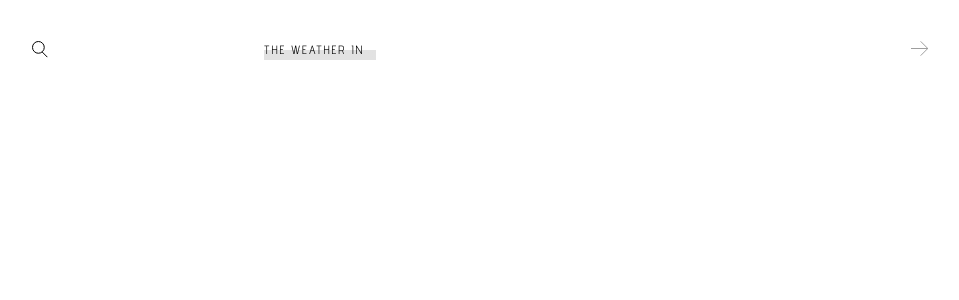
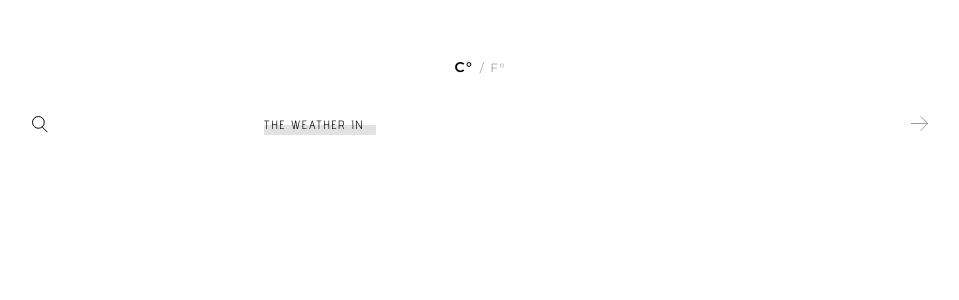
Before and after one commit to sonickonic/weather-app, a React (Create React App) app: page / in a window 1280 px wide. Shown: the top 300 px of the page, without its empty margins (160-1119 px from the left). Built offline with nearby package versions, Linux system fonts and the light colour scheme; the HTML template or start-up script is replaced by a standard one.

Commit message:
Add UnitToggle component

```diff
--- a/src/App.js
+++ b/src/App.js
@@ -1,16 +1,19 @@
 import React, { useState } from "react";
 import Card from "./Card";
 import Input from "./Input";
+import UnitToggle from "./UnitToggle";
+import "./App.scss";
 
 function App() {
   const [inputValue, setInputValue] = useState("");
   const [weather, setWeather] = useState();
+  const [unit, setUnit] = useState("m");
   const baseEndpoint = "http://api.weatherstack.com/current";
 
   async function fetchWeather(query) {
     const accessKey = "2efb97218011e382b9523f8267818ed5";
     const res = await fetch(
-      `${baseEndpoint}?access_key=${accessKey}&query=${query}`
+      `${baseEndpoint}?access_key=${accessKey}&query=${query}&units=${unit}`
     );
     const data = await res.json();
     setWeather(data);
@@ -18,16 +21,42 @@ function App() {
 
   const search = () => {
     fetchWeather(`${inputValue}`);
+    setInputValue("");
+  };
 
-    setInputValue("");
+  const switchUnits = (e) => {
+    setUnit(e.target.value);
   };
 
   const handleChange = (e) => {
     setInputValue(e.target.value);
   };
 
+  const convertTemp = (e) => {
+    if (e.target.value === unit) return;
+
+    if (e.target.value === "m") {
+      const m = Math.round(((weather.current.temperature - 32) * 5) / 9);
+      setWeather({
+        ...weather,
+        current: { ...weather.current, temperature: m },
+      });
+    } else {
+      const f = Math.round((weather.current.temperature * 9) / 5 + 32);
+      setWeather({
+        ...weather,
+        current: { ...weather.current, temperature: f },
+      });
+    }
+  };
+
   return (
     <div className="App">
+      <UnitToggle
+        handleClick={weather && convertTemp}
+        handleChange={switchUnits}
+        weather={weather}
+      />
       <Input
         value={inputValue}
         handleChange={handleChange}
--- /dev/null
+++ b/src/App.scss
@@ -0,0 +1,8 @@
+.App {
+  display: flex;
+  flex-direction: column;
+  align-items: center;
+  min-height: 100vh;
+  height: 100%;
+  padding: 5rem 0;
+}
--- /dev/null
+++ b/src/UnitToggle.js
@@ -0,0 +1,40 @@
+import React from "react";
+import "./UnitToggle.scss";
+
+function UnitToggle({ handleChange, handleClick }) {
+  return (
+    <div className="unit-toggle" onChange={handleChange}>
+      <div>
+        <input
+          type="radio"
+          id="C"
+          className="unit-toggle__input unit-toggle__input--checked"
+          name="unit"
+          value="m"
+          defaultChecked={true}
+          onClick={handleClick}
+        />
+        <label className="unit-toggle__label" htmlFor="C">
+          C°
+        </label>
+      </div>
+      <span className="unit-toggle__element">/</span>
+      <div>
+        <input
+          type="radio"
+          id="F"
+          className="unit-toggle__input"
+          name="unit"
+          value="f"
+          defaultChecked={false}
+          onClick={handleClick}
+        />
+        <label className="unit-toggle__label" htmlFor="F">
+          F°
+        </label>
+      </div>
+    </div>
+  );
+}
+
+export default UnitToggle;
--- /dev/null
+++ b/src/UnitToggle.scss
@@ -0,0 +1,33 @@
+@import url("https://fonts.googleapis.com/css2?family=Montserrat:wght@400;600&display=swap");
+
+.unit-toggle {
+  display: flex;
+  justify-content: center;
+  align-items: center;
+
+  &__input {
+    height: 0;
+    width: 0;
+    visibility: hidden;
+  }
+
+  &__input:checked + .unit-toggle__label {
+    color: var(--base-color);
+    font-weight: 600;
+    font-size: 14px;
+  }
+
+  &__label {
+    font-family: "Montserrat", sans-serif;
+    padding: 0.5rem;
+    letter-spacing: 0.1em;
+    line-height: 15px;
+    color: var(--secondary-color);
+    cursor: pointer;
+    transition: ease-out 200ms;
+  }
+
+  &__element {
+    color: var(--secondary-color);
+  }
+}
```
